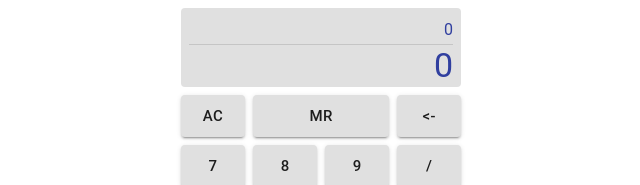
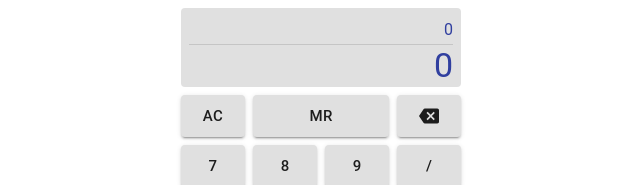
Before and after one commit to ke-liang-liu/calculator, a React (Create React App) app: page / in a window 1280 px wide. Shown: the top 185 px of the page, without its empty margins (319-959 px from the left). Built offline with nearby package versions, Linux system fonts and the light colour scheme.

Commit message:
add BackspaceIcon to backspace button

```diff
--- a/package.json
+++ b/package.json
@@ -5,6 +5,7 @@
   "private": true,
   "dependencies": {
     "@material-ui/core": "^4.8.2",
+    "@material-ui/icons": "^4.5.1",
     "@testing-library/jest-dom": "^4.2.4",
     "@testing-library/react": "^9.4.0",
     "@testing-library/user-event": "^7.2.1",
--- a/src/App.js
+++ b/src/App.js
@@ -2,6 +2,7 @@ import React, { useState, useEffect } from 'react';
 import Typography from '@material-ui/core/Typography';
 import Divider from '@material-ui/core/Divider';
 import Button from '@material-ui/core/Button';
+import BackspaceIcon from '@material-ui/icons/Backspace';
 import MyButton, { buttons } from './components/MyButton';
 import HistoryDialog from './components/HistoryDialog';
 import useStyles from './components/styles';
@@ -209,6 +210,11 @@ function Calculator() {
           </div>
         ))}
 
+        <div className={[classes.item, classes.backspace].join(' ')} >
+          <Button size='large' variant='contained' id='backspace' onClick={() => handleClick('<-')} fullWidth style={{ height: 42 }}>
+            <BackspaceIcon fontSize='small' />
+          </Button>
+        </div>
         <div className={[classes.item, classes.memory].join(' ')} >
           <Button id='hisButton' size='large' variant="contained" onClick={handleClickOpen} fullWidth>
             MR
--- a/src/components/MyButton.js
+++ b/src/components/MyButton.js
@@ -35,5 +35,4 @@ export const buttons = [
   { id: "clear", value: "AC" },
   { id: "decimal", value: "." },
   { id: "equals", value: "=" },
-  { id: "backspace", value: "<-" },
 ]
```
Also changed, not shown: 1 other file (tests, documents, lock files or other folders).
